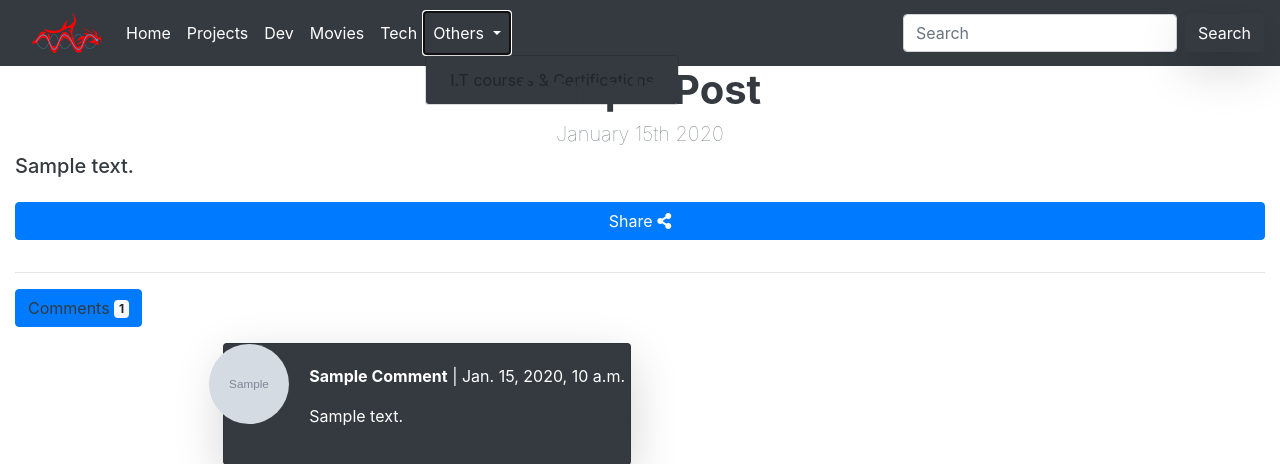
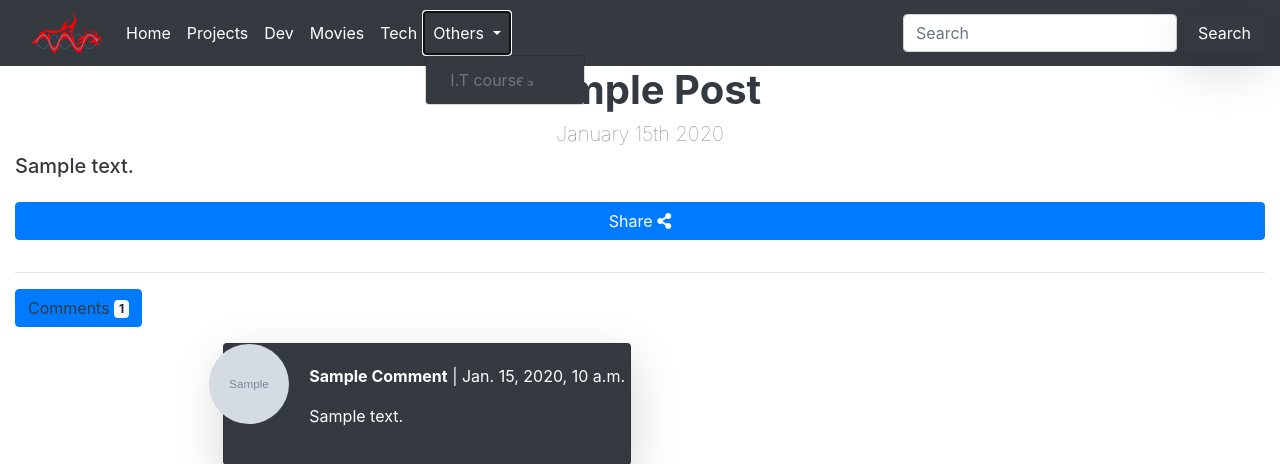
Before and after one commit to goekezie/theport, a Django app: a page that uses theportapp/templates/theport/base.html in a window 1280 px wide, after a click on "Others". Shown: the top 464 px of the page. Run offline with Django 3.2, Linux system fonts and the light colour scheme; tables that the repository leaves empty hold one stand-in row (values such as "Sample post"); grey boxes marked "Sample" are stand-in pictures; some libraries are stand-ins or nearby versions.

Commit message:
sample changes

```diff
--- a/theport/settings.py
+++ b/theport/settings.py
@@ -33,7 +33,7 @@ BASE_DIR = Path(__file__).resolve().parent.parent
 SECRET_KEY = 'x&*z$ogjp2g$03w@1x6baszd(k-t@lsxx#jv#nw^*%=mj@*i5-'
 
 # SECURITY WARNING: don't run with debug turned on in production!
-DEBUG = True
+DEBUG = False
 
 ALLOWED_HOSTS = ['*']
 
--- a/theportapp/templates/theport/base.html
+++ b/theportapp/templates/theport/base.html
@@ -54,7 +54,7 @@
               <a class="nav-link dropdown-toggle" href="#" id="navbarDropdown" role="button" data-toggle="dropdown" aria-haspopup="true" aria-expanded="false">Others
                 </a>
               <div class="dropdown-menu bg-dark" aria-labelledby="navbarDropdown">
-                  <a class="dropdown-item" href="{% url 'certifications' %}">I.T courses & Certifications</a>
+                  <a class="dropdown-item text-secondary" href="{% url 'certifications' %}">I.T courses</a>
               </div>
           </li>
           </ul>
```
